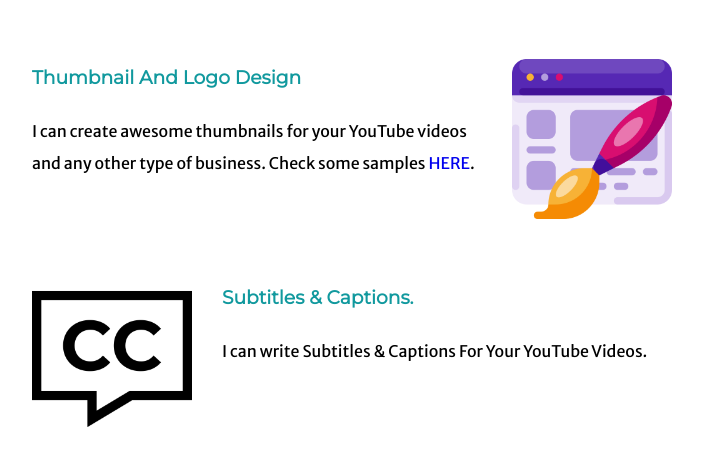
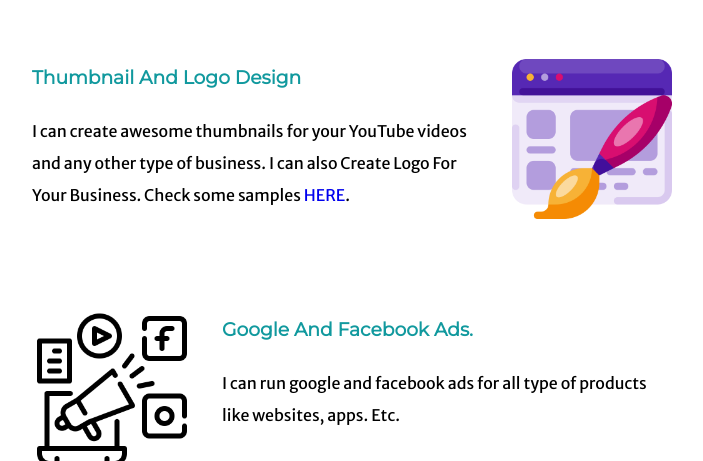
Before and after one commit to RajaNikethReddy/portfolio, a plain HTML site: page index.html in a window 1280 px wide. Shown: the part 1570-2031 px from the top of the page, without its empty margins (288-991 px from the left). Drawn offline with Linux system fonts and the light colour scheme.

Commit message:
Update index.html

```diff
--- a/index.html
+++ b/index.html
@@ -35,12 +35,12 @@
       <div class="skill-row">
         <img class="chilles2" src="web-design.png" alt="">
         <h3>Thumbnail And Logo Design</h3>
-        <p>I can create awesome thumbnails for your YouTube videos and any other type of business. Check some samples <a href="https://digitalmoney.space/blog/">HERE</a>. </p>
+        <p>I can create awesome thumbnails for your YouTube videos and any other type of business. I can also Create Logo For Your Business. Check some samples <a href="https://digitalmoney.space/blog/">HERE</a>. </p>
       </div>
       <div class="skill-row">
-        <img class="chilles" src="subtitles.png" alt="">
-        <h3>Subtitles & Captions.</h3>
-        <p>I can write Subtitles & Captions For Your YouTube Videos.</p>
+        <img class="chilles" src="bullhorn.png" alt="">
+        <h3>Google And Facebook Ads.</h3>
+        <p>I can run google and facebook ads for all type of products like websites, apps. Etc.</p>
       </div>
       <div class="skill-row">
         <img class="chilles2" src="wordpress.png" alt="">
```
